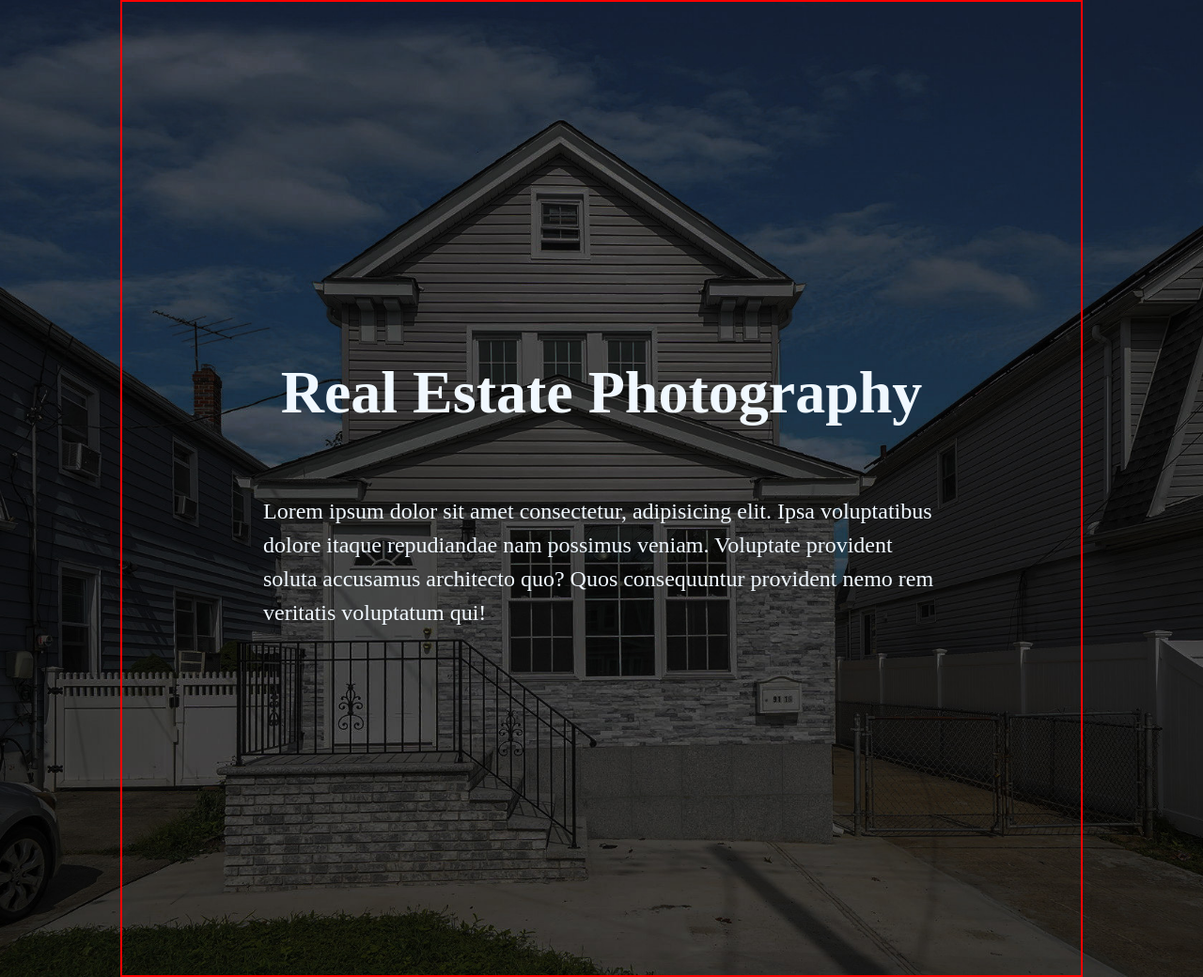
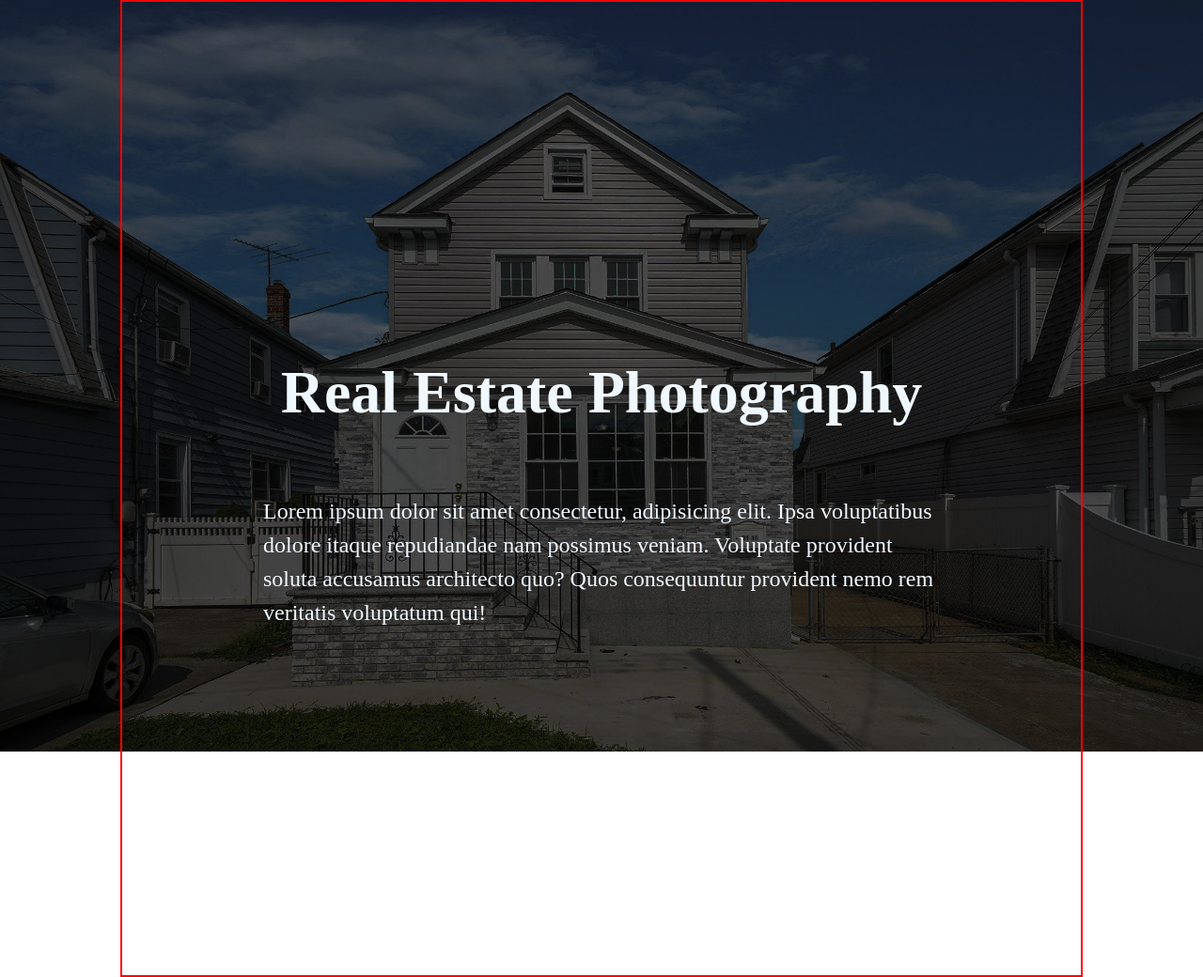
Before and after one commit to aungmintun1/HTML-projects, a PHP site: page /background.html in a window 1280 px wide. Shown: the whole page at 94% size. Run offline with PHP 8.4, Linux system fonts and the light colour scheme.

Commit message:
added new media query

```diff
--- a/mediaQuery/background.css
+++ b/mediaQuery/background.css
@@ -37,10 +37,9 @@ line-height: 1.5;
   .background{
     background-color: #FFFFFF;
     background-image:url(back.jpg);
-    background-size: cover;
+    background-size: 100vw 100vh;
     background-repeat: no-repeat;
-    background-position: center;
-    height: 130vh;
+    height: 100vh;
 
   }
 
@@ -68,6 +67,12 @@ line-height: 1.5;
       max-width: 1024px;
     }
 
+    .background{
+      background-size: 1280px 100vh;
+      background-repeat: no-repeat;
+      height: 100vh;
+  }
+
     .section1 h1{
       color:aliceblue;
       font-size: 4rem;
@@ -87,8 +92,12 @@ line-height: 1.5;
       max-width: 768px;
     }
     .background{
-        background-size: cover;
+        background-size: 1024px 100vh;
         background-repeat: no-repeat;
+        height: 100vh;
+    }
+    .section1{
+      height:100vh;
     }
     .section1 h1{
       color:aliceblue;
```
